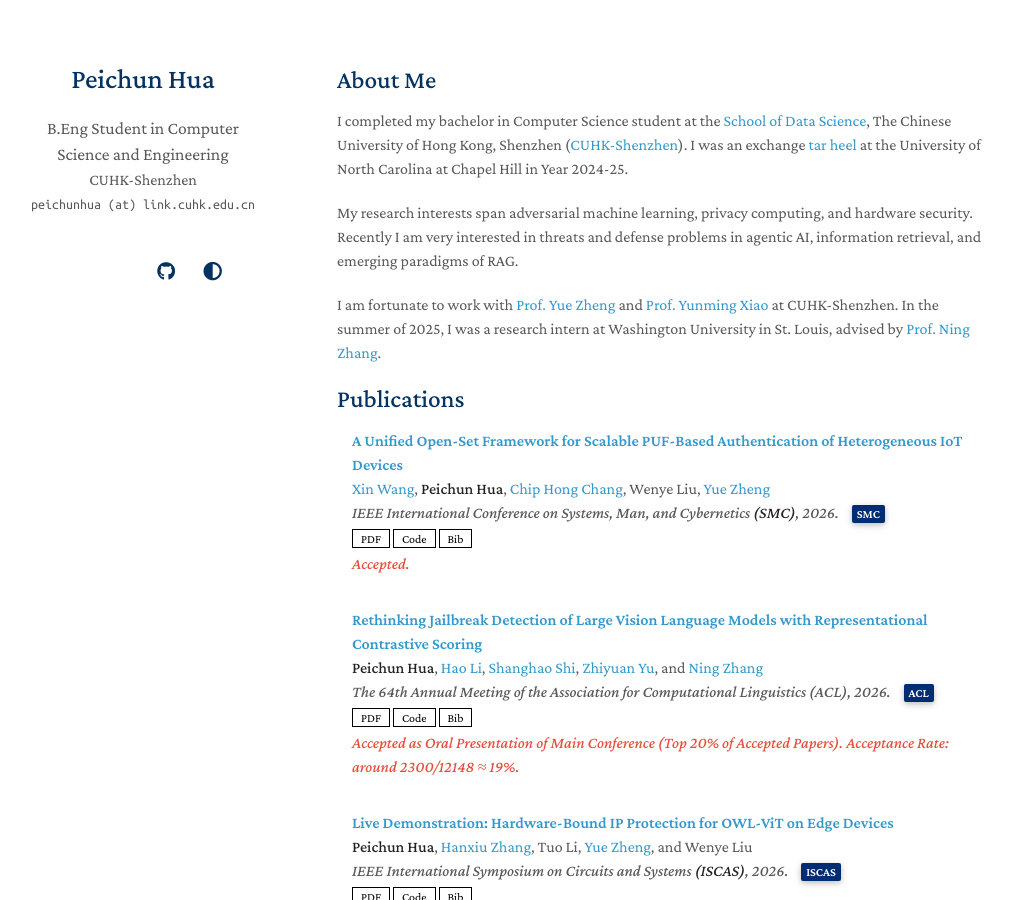
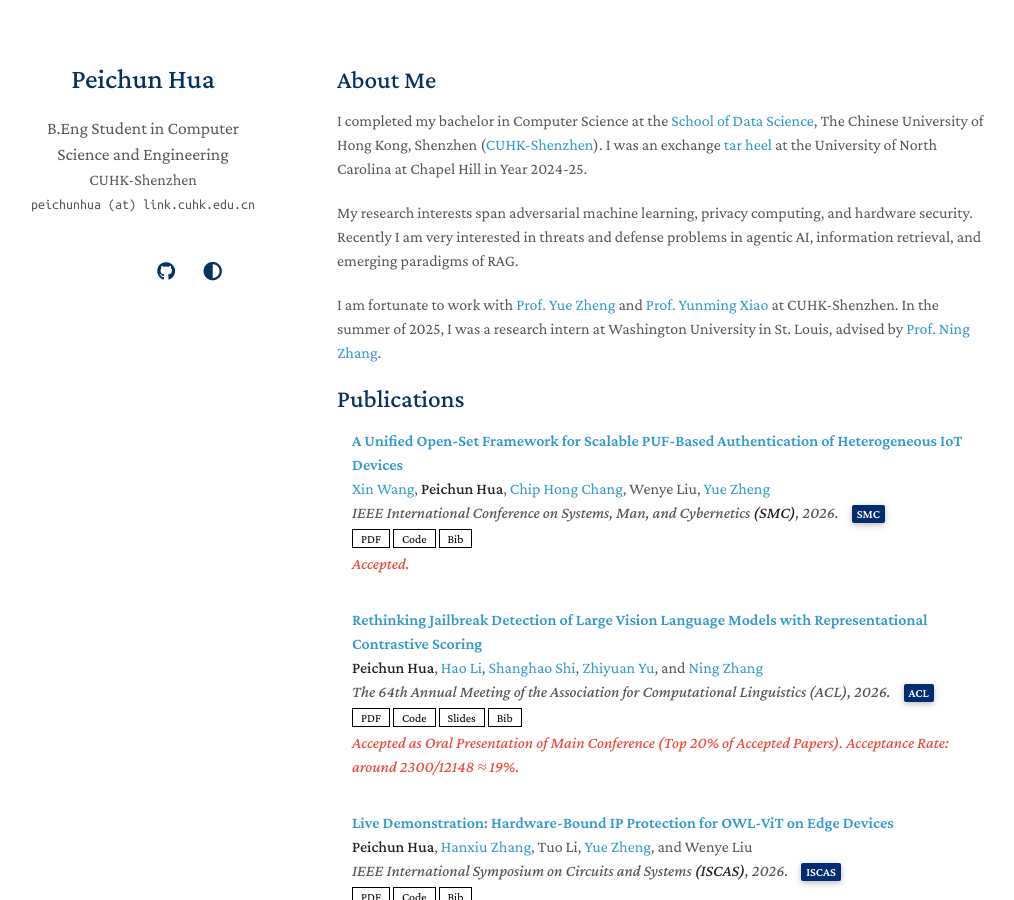
Before and after one commit to sarendis56/sarendis56.github.io, a Jekyll site: the page built from index.md, in a window 1280 px wide and 900 px high. Shown: the whole window, without its empty margins (133-1147 px from the left). Built offline with Jekyll 4.4.1, drawn with Linux system fonts in a browser that asks for light colours; a style sheet for code colours, icons or effects is not loaded; our own code applies the rules of GitHub Pages for plain Markdown files.

Commit message:
Update ACL slides

```diff
--- a/_data/publications.yml
+++ b/_data/publications.yml
@@ -21,6 +21,7 @@
     conference_short: ACL
     conference: "The 64th Annual Meeting of the Association for Computational Linguistics (ACL), 2026."
     pdf: https://aclanthology.org/2026.acl-long.992.pdf
+    slides: assets/docs/ACL2026_main-2368-slides.pdf
     code: https://github.com/sarendis56/Jailbreak_Detection_RCS
     bibtex: |
       @inproceedings{hua2026rethinking,
--- a/index.md
+++ b/index.md
@@ -4,7 +4,7 @@
 
 ## About Me
 
-I completed my bachelor in Computer Science student at the [School of Data Science](https://sds.cuhk.edu.cn/), The Chinese University of Hong Kong, Shenzhen ([CUHK-Shenzhen](https://cuhk.edu.cn/)). I was an exchange [tar heel](https://en.wikipedia.org/wiki/Tar_Heel) at the University of North Carolina at Chapel Hill in Year 2024-25.
+I completed my bachelor in Computer Science at the [School of Data Science](https://sds.cuhk.edu.cn/), The Chinese University of Hong Kong, Shenzhen ([CUHK-Shenzhen](https://cuhk.edu.cn/)). I was an exchange [tar heel](https://en.wikipedia.org/wiki/Tar_Heel) at the University of North Carolina at Chapel Hill in Year 2024-25.
 
 My research interests span adversarial machine learning, privacy computing, and hardware security. Recently I am very interested in threats and defense problems in agentic AI, information retrieval, and emerging paradigms of RAG.
 
```
Also changed, not shown: 1 other file.
